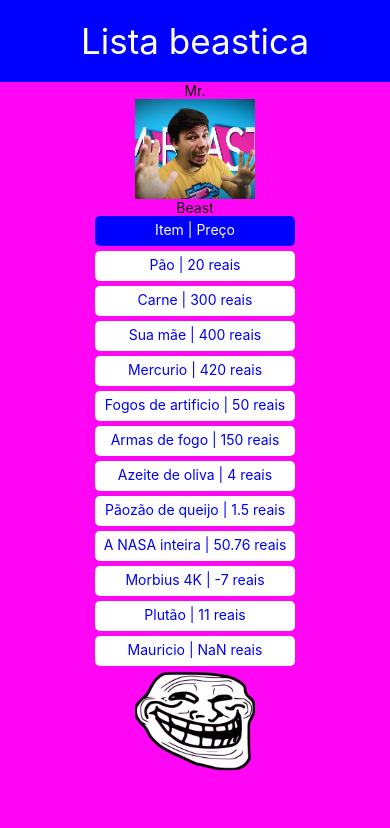
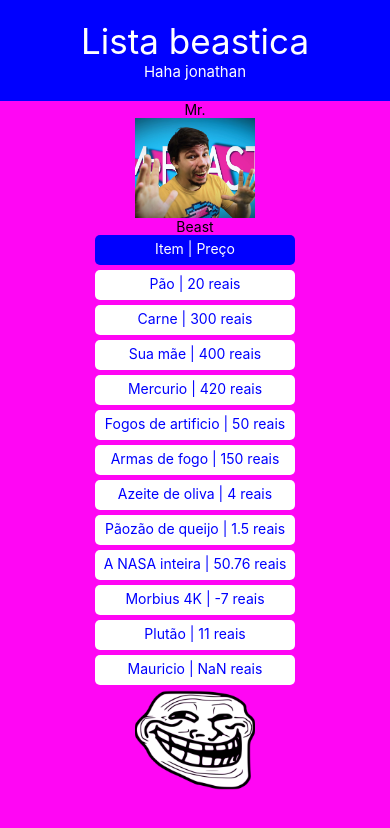
Before and after one commit to PauloK3tchup/celuloggers, a React Native app: screen / in a window 390 px wide. Shown: the top 828 px of the page. Built offline with nearby package versions, Linux system fonts and the light colour scheme.

Commit message:
Compononponomponentes

```diff
--- a/App.js
+++ b/App.js
@@ -5,7 +5,7 @@ import Listagem from "./src/components/Listagem";
 export default function App() {
   return (
     <View style={styles.container}>
-      <Header />
+      <Header titulo="Lista beastica" subtitulo="Haha jonathan" />
       <Text>Mr.</Text>
       <Image style={styles.fotoPequena} source={require("./assets/MR.jpg")} />
       <Text>Beast</Text>
--- a/src/components/Header.js
+++ b/src/components/Header.js
@@ -1,8 +1,10 @@
 import { StyleSheet, Text, View } from "react-native";
-export default function Header() {
+export default function Header(props) {
+  ///Destruct (Usar só o nome do props ex:{pog})
   return (
     <View style={styles.header}>
-      <Text style={styles.headerText}>Lista beastica</Text>
+      <Text style={styles.headerText}>{props.titulo}</Text>
+      <Text style={styles.subText}>{props.subtitulo}</Text>
     </View>
   );
 }
@@ -19,4 +21,8 @@ const styles = StyleSheet.create({
     color: "white",
     fontSize: 35,
   },
+  subText: {
+    color: "white",
+    fontSize: 15,
+  },
 });
--- /dev/null
+++ b/src/components/ItemLista.js
@@ -0,0 +1,20 @@
+import { StyleSheet, Text, View, FlatList } from "react-native";
+export default function ItemLista({ comida }) {
+  return (
+    <Text style={styles.fundoAbaixo}>
+      {comida.nome} | {comida.preço}
+    </Text>
+  );
+}
+const styles = StyleSheet.create({
+  fundoAbaixo: {
+    backgroundColor: "white",
+    color: "blue",
+    borderRadius: 5,
+    textAlign: "center",
+    width: 200,
+    height: 30,
+    padding: 5,
+    marginBottom: 5,
+  },
+});
--- a/src/components/Listagem.js
+++ b/src/components/Listagem.js
@@ -1,4 +1,5 @@
 import { StyleSheet, Text, View, FlatList } from "react-native";
+import ItemLista from "./ItemLista";
 export default function Listagem() {
   const foods = [
     { nome: "Pão", preço: "20 reais" },
@@ -20,11 +21,7 @@ export default function Listagem() {
       <Text style={styles.fundoTabela}>Item | Preço</Text>
       <FlatList
         data={foods}
-        renderItem={({ item }) => (
-          <Text style={styles.fundoAbaixo}>
-            {item.nome} | {item.preço}
-          </Text>
-        )}
+        renderItem={({ item }) => <ItemLista comida={item} />}
       />
     </View>
   );
@@ -45,14 +42,4 @@ const styles = StyleSheet.create({
     textAlign: "center",
     marginBottom: 5,
   },
-  fundoAbaixo: {
-    backgroundColor: "white",
-    color: "blue",
-    borderRadius: 5,
-    textAlign: "center",
-    width: 200,
-    height: 30,
-    padding: 5,
-    marginBottom: 5,
-  },
 });
```
